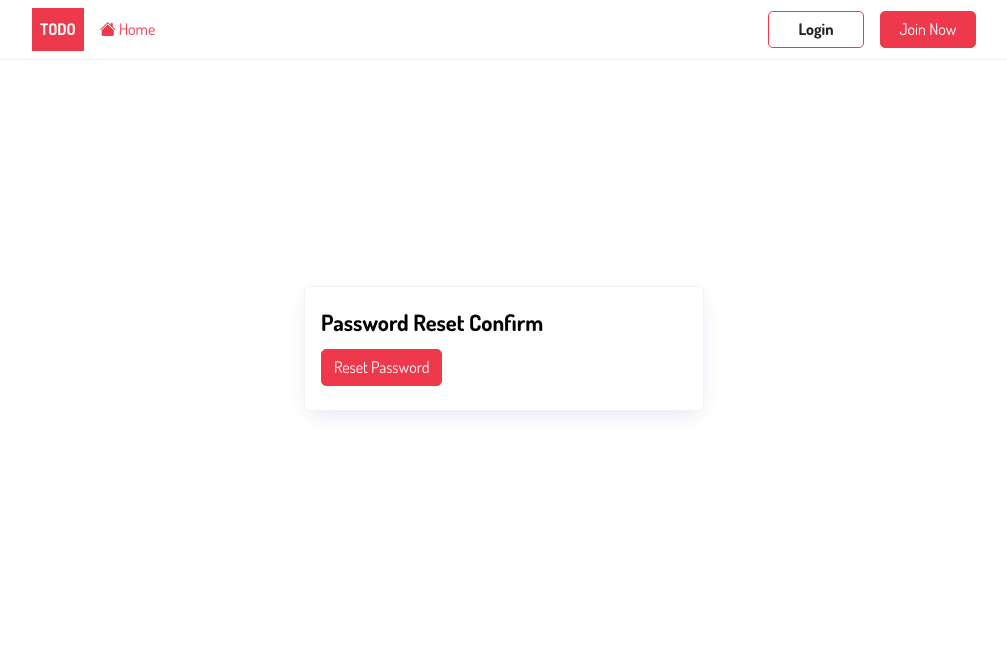
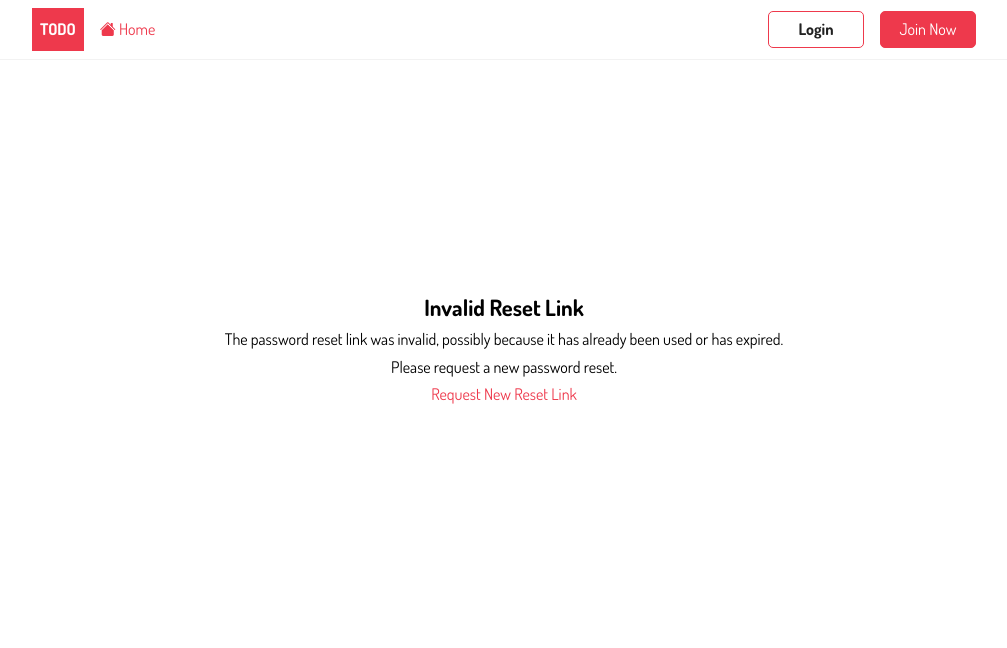
Before and after one commit to EugeneSandford/todolist, a Django app: page /password-reset-confirm/1/1/ in a window 1280 px wide. Shown: the top 648 px of the page, without its empty margins (136-1143 px from the left). Run offline with Django 5.2, Linux system fonts and the light colour scheme.

Commit message:
Réinitialisation de mot de passe effectuée

```diff
--- a/todolist/users/templates/users/password_reset.html
+++ b/todolist/users/templates/users/password_reset.html
@@ -5,6 +5,7 @@
 	<form method="post" class="card">
 		{% csrf_token %}
 	    <h2 class="text-center">Reset Password</h2>
+		<p>Enter your email address below, and we'll send you a link to reset your password.</p>
 		{% for field in form %}
 	    		{{ field.label_tag }}
 	        	{{ field }}
--- a/todolist/users/templates/users/password_reset_confirm.html
+++ b/todolist/users/templates/users/password_reset_confirm.html
@@ -3,10 +3,10 @@
 {%block content%}
 
 <div class="center">
+	{% if validlink %}
 		<form method="post" class="card">
 		  {% csrf_token %}
 	  	<h2>Password Reset Confirm</h2>
-
 			{% for field in form %}
 	  			{{ field.label_tag }}
 	       		{{ field }}
@@ -15,11 +15,19 @@
 		       	{% endif %}
 			{% endfor %}
 
-
-	  <div>
 			<button type="submit" class="btn btn-primary">Reset Password</button>
-	  </div>
-	</form>
+    {% else %}
+        <h2>Invalid Reset Link</h2>
+    	<p class="text-center">
+        	The password reset link was invalid, possibly because it has already been used or has expired.
+        </p>
+        <p class="text-center">
+            Please request a new password reset.
+        </p>
+		<p class="text-center">
+				<a href="{% url 'password-reset' %}">Request New Reset Link</a>
+		</p>
+    {% endif %}
 </div>
 
 
```
Also changed, not shown: todolist/todolist/settings.py (+11 -5 lines), todolist/users/templates/users/password_reset_complete.html (+6 -1 lines), todolist/db.sqlite3, 1 other file. Lines whose indentation alone changed are shown as unchanged.
